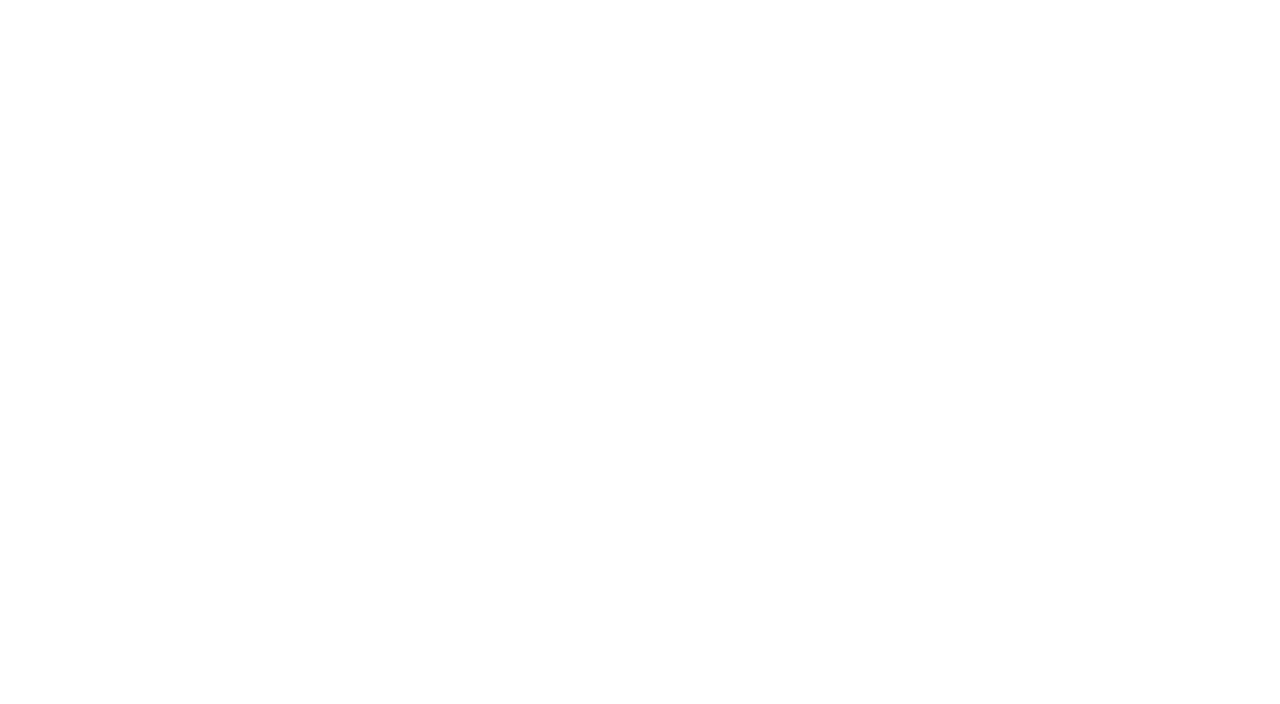
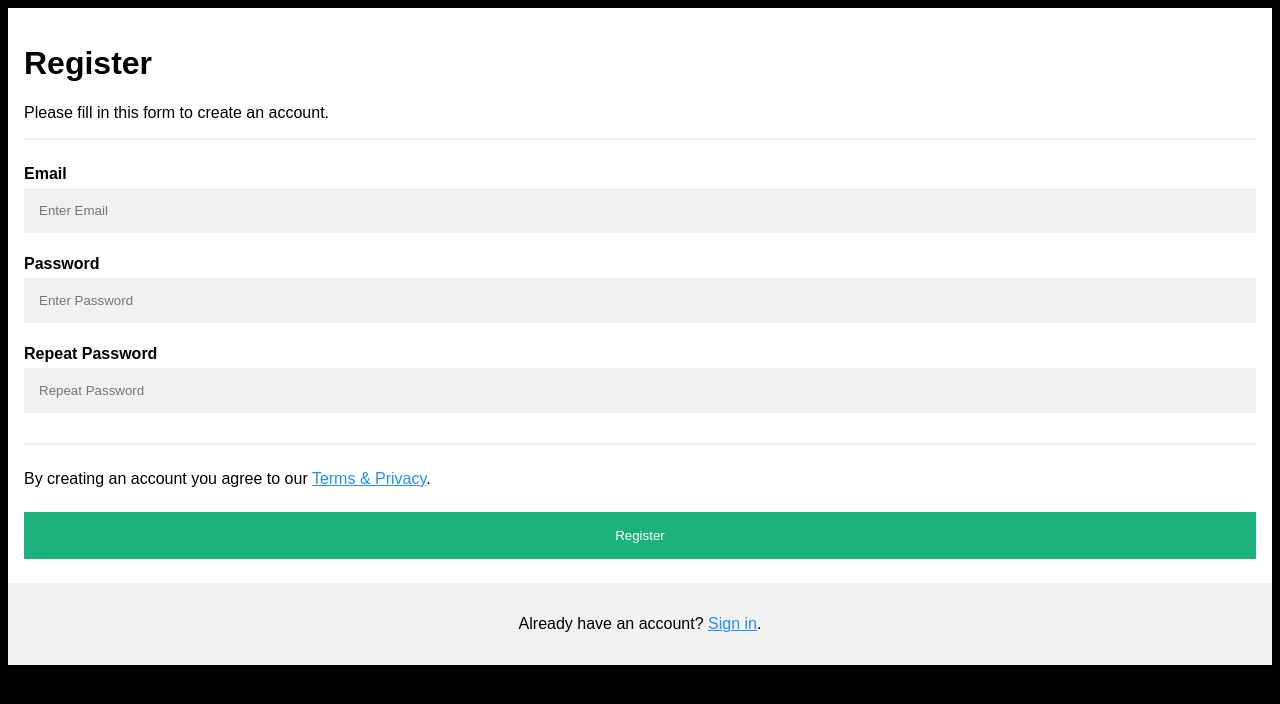
Before and after one commit to birdup000/Minecraft-Server-Notebook, a plain HTML site: page FRONT-END/index.html in a window 1280 px wide. Drawn offline with Linux system fonts and the light colour scheme.

Commit message:
Update html

```diff
--- a/FRONT-END/index.html
+++ b/FRONT-END/index.html
@@ -1,10 +1,138 @@
 <!DOCTYPE html>
-<html lang="en">
+<html>
 <head>
-    <meta charset="UTF-8">
-    <title>Title</title>
+<meta name="viewport" content="width=device-width, initial-scale=1">
+<style>
+body {
+  font-family: Arial, Helvetica, sans-serif;
+  background-color: black;
+}
+
+* {
+  box-sizing: border-box;
+}
+
+/* Add padding to containers */
+.container {
+  padding: 16px;
+  background-color: white;
+}
+
+/* Full-width input fields */
+input[type=text], input[type=password] {
+  width: 100%;
+  padding: 15px;
+  margin: 5px 0 22px 0;
+  display: inline-block;
+  border: none;
+  background: #f1f1f1;
+}
+
+input[type=text]:focus, input[type=password]:focus {
+  background-color: #ddd;
+  outline: none;
+}
+
+/* Overwrite default styles of hr */
+hr {
+  border: 1px solid #f1f1f1;
+  margin-bottom: 25px;
+}
+
+/* Set a style for the submit button */
+.registerbtn {
+  background-color: #04AA6D;
+  color: white;
+  padding: 16px 20px;
+  margin: 8px 0;
+  border: none;
+  cursor: pointer;
+  width: 100%;
+  opacity: 0.9;
+}
+
+.registerbtn:hover {
+  opacity: 1;
+}
+
+/* Add a blue text color to links */
+a {
+  color: dodgerblue;
+}
+
+/* Set a grey background color and center the text of the "sign in" section */
+.signin {
+  background-color: #f1f1f1;
+  text-align: center;
+}
+</style>
 </head>
 <body>
 
+  <form id="form">
+    <div class="container">
+      <h1>Register</h1>
+      <p>Please fill in this form to create an account.</p>
+      <hr>
+
+      <label for="email"><b>Email</b></label>
+      <input type="text" placeholder="Enter Email" name="email" id="email" required>
+
+      <label for="psw"><b>Password</b></label>
+      <input type="password" placeholder="Enter Password" name="psw" id="psw" required>
+
+      <label for="psw-repeat"><b>Repeat Password</b></label>
+      <input type="password" placeholder="Repeat Password" name="psw-repeat" id="psw-repeat" required>
+      <hr>
+      <p>By creating an account you agree to our <a href="#">Terms & Privacy</a>.</p>
+
+      <button type="submit" class="registerbtn">Register</button>
+    </div>
+
+    <div class="container signin">
+      <p>Already have an account? <a href="#">Sign in</a>.</p>
+    </div>
+  </form>
+
+  <script>
+    // Get the form element
+    const form = document.getElementById("form");
+
+    // Add a submit event listener to the form
+    form.addEventListener("submit", (event) => {
+      // Prevent the default form submission behavior
+      event.preventDefault();
+
+      // Get the form data
+      const formData = new FormData(form);
+
+      // Send a POST request to the API
+      fetch("http://localhost:8080/api", {
+        method: "POST",
+        body: formData
+      })
+        .then((response) => {
+          // Check the status code of the response
+          if (response.status === 200) {
+            // The form submission was successful
+            // Redirect the user to the login page
+            alert("Succes!")
+            window.location.href = "/login";
+          } if (response.status === 400) {
+            alert("400!")
+          } else {
+            // There was an error with the form submission
+            // Show an error message
+            alert("There was an error with the form submission");
+          }
+        })
+        .catch((error) => {
+          // There was an error with the API request
+          console.error(error);
+        });
+    });
+  </script>
+
+
 </body>
 </html>
```
